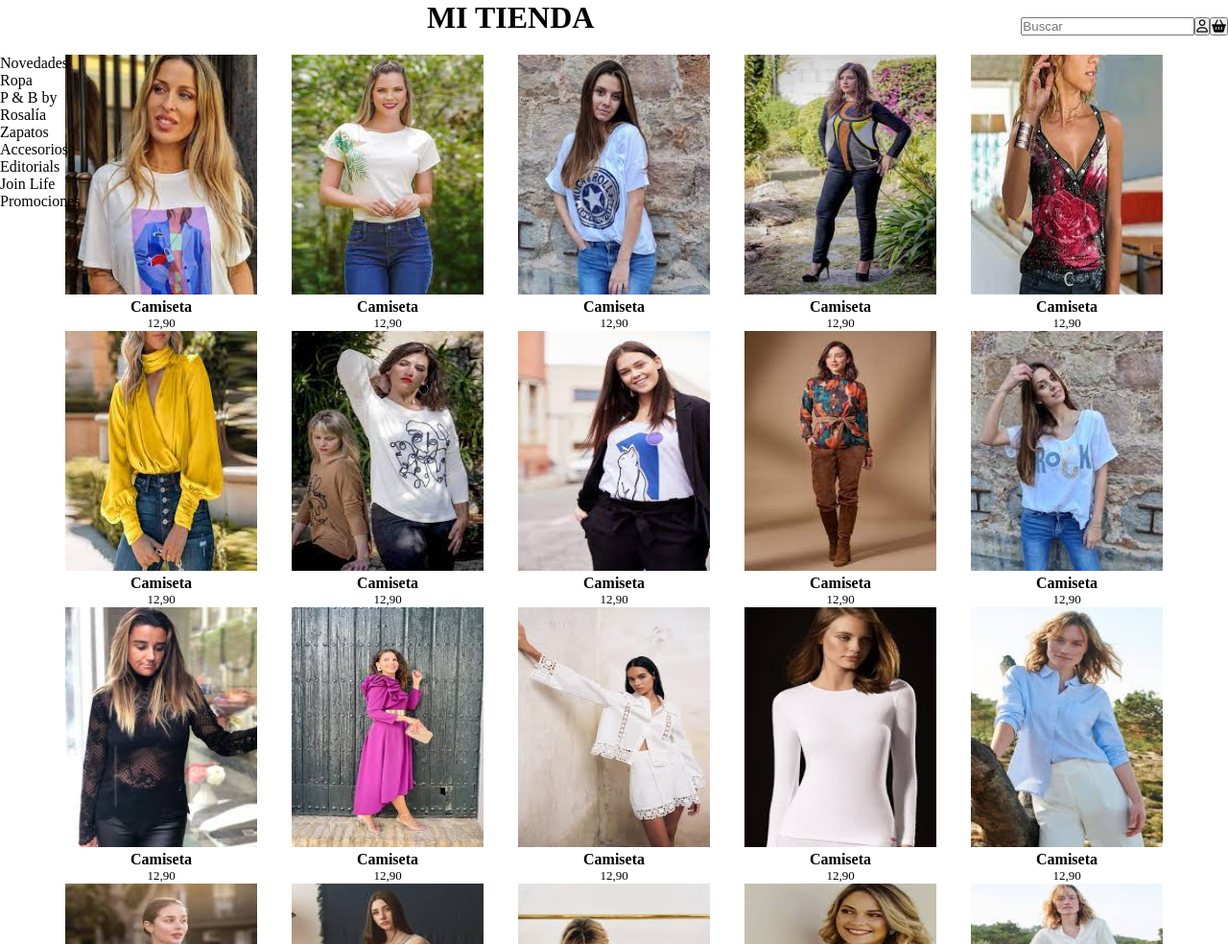
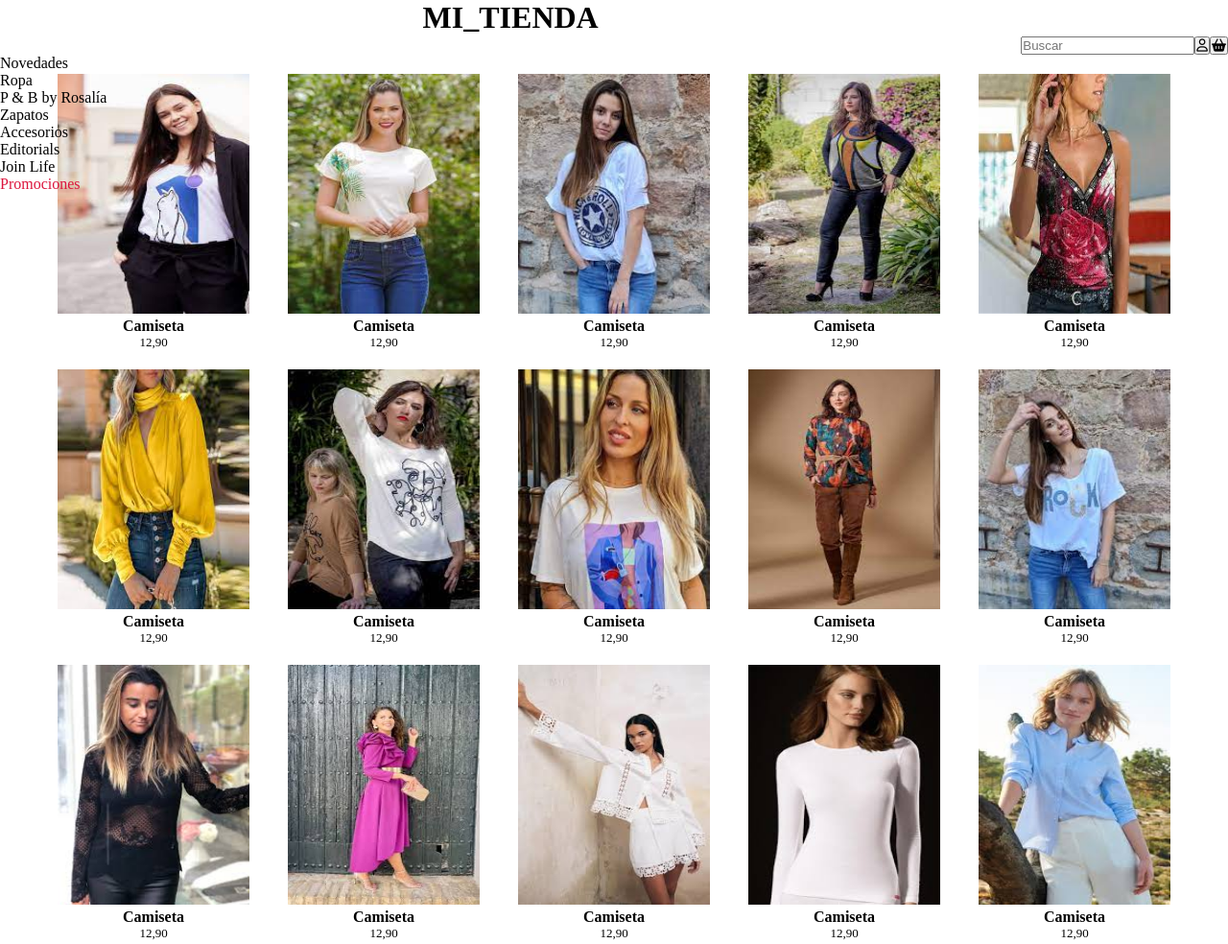
Before and after one commit to beapdp/Ejercicio-MiTiendaFlex, a plain HTML site: page index.html in a window 1280 px wide. Shown: the top 984 px of the page at 96% size. Drawn offline with Linux system fonts and the light colour scheme.

Commit message:
ejercicioTienda

```diff
--- a/index.html
+++ b/index.html
@@ -6,23 +6,23 @@
     <meta name="viewport" content="width=device-width, initial-scale=1.0">
     <link rel="stylesheet" href="https://cdnjs.cloudflare.com/ajax/libs/font-awesome/6.2.0/css/all.min.css" integrity="sha512-xh6O/CkQoPOWDdYTDqeRdPCVd1SpvCA9XXcUnZS2FmJNp1coAFzvtCN9BmamE+4aHK8yyUHUSCcJHgXloTyT2A==" crossorigin="anonymous" referrerpolicy="no-referrer" />
     <link rel="stylesheet" href="/main.css">
-    <title>Document</title>
+    <title>MI_TIENDA FLEX</title>
 </head>
 <body>
     <header>
         <nav>
-            <ul>
-                <li><a href="">Novedades</a></li>
-                <li><a href="">Ropa</a></li>
-                <li><a href="">P & B by Rosalía</a></li>
-                <li><a href="">Zapatos</a></li>
-                <li><a href="">Accesorios</a></li>
-                <li><a href="">Editorials</a></li>
-                <li><a href="">Join Life</a></li>
-                <li><a href="">Promociones</a></li>
+            <ul class="menu">
+                <li class="menu_items"><a href="#">Novedades</a></li>
+                <li class="menu_items"><a href="#">Ropa</a></li>
+                <li class="menu_items"><a href="#">P & B by Rosalía</a></li>
+                <li class="menu_items"><a href="#">Zapatos</a></li>
+                <li class="menu_items"><a href="#">Accesorios</a></li>
+                <li class="menu_items"><a href="#">Editorials</a></li>
+                <li class="menu_items"><a href="#">Join Life</a></li>
+                <li class="menu_items"><a href="#" class="prom">Promociones</a></li>
             </ul>
         </nav>
-        <h1>MI TIENDA</h1>
+        <h1 class="tittle">MI_TIENDA</h1>
         <form>
             <input type="search" placeholder="Buscar">
             <button type="submit"><span class="fa-regular fa-user"></span></button>
@@ -30,9 +30,9 @@
         </form>
     </header>
     <main>
-        <section>
+        <section class="principalSection">
             <article>
-                <img src="./images/img1.jpeg"/>
+                <img src="./images/img8.jpeg"/>
                 <h2>Camiseta</h2>
                 <p>12,90</p>
             </article>
@@ -67,7 +67,7 @@
                 <p>12,90</p>
             </article>
             <article>
-                <img src="./images/img8.jpeg"/>
+                <img src="./images/img1.jpeg"/>
                 <h2>Camiseta</h2>
                 <p>12,90</p>
             </article>
@@ -163,7 +163,7 @@
         <section class="footer__section2">
             <nav>
                 <ul>
-                    <li class="lista">
+                    <li class="footer_section2-lista">
                         Guía de compra
                     </li>
                     <li>
@@ -179,7 +179,7 @@
             </nav>
             <nav>
                 <ul>
-                    <li class="lista">
+                    <li class="footer_section2-lista">
                         Servicios
                     </li>
                     <li>
@@ -195,7 +195,7 @@
             </nav>
             <nav>
                 <ul>
-                    <li class="lista">
+                    <li class="footer_section2-lista">
                         Políticas
                     </li>
                     <li>
@@ -211,7 +211,7 @@
             </nav>
             <nav>
                 <ul>
-                    <li class="lista">
+                    <li class="footer_section2-lista">
                         Social
                     </li>
                     <li>
@@ -227,7 +227,7 @@
             </nav>
             <nav>
                 <ul>
-                    <li class="lista">
+                    <li class="footer_section2-lista">
                         Métodos de pago
                     </li>
                     <li>
--- a/main.css
+++ b/main.css
@@ -1,42 +1,43 @@
 *{
-    margin: 0;
-    padding: 0;
+    padding: 0px;
+    margin: 0px;
 }
 header{
+    position: relative;
     display: flex;
     justify-content: space-between;
     align-items: flex-end;
-
 }
-nav{
-    position: relative;
+.menu{
+    position: absolute;
+}
+.menu_items{
+    list-style: none;
 }
 a{
     text-decoration: none;
     color: black;
 }
-h1{
+.prom{
+    color: crimson;
+}
+.tittle{
     margin-bottom: 20px;
-    text-align: center;
+
 }
 form{
-    margin-bottom: 20px;
     display: flex;
 }
-ul{
-    position: absolute;
-    margin-top: 0px;
-}
-li{
-    list-style: none;
-}
-section{
+.principalSection{
     display: flex;
     flex-wrap: wrap;
     justify-content: space-around;
     align-items: center;
+    gap: 20px;
+    margin-top: 20px;
     margin-left: 50px;
     margin-right: 50px;
+
 }
 article > img{
     width: 200px;
@@ -59,12 +60,23 @@ aside{
 .footer__section1{
     display: flex;
     flex-direction: column;
+    align-items: center;
     margin-bottom: 50px;
 }
 .footer__section2{
+    display: flex;
+    justify-content: space-around;
+    flex-wrap: wrap;
+    align-items: center;
+    gap: 20px;
+    margin-top: 150px;
     margin-bottom: 30px;
 }
-.lista{
+.footer_section2-lista{
+    list-style: none;
     font-weight: bold;
-    margin-bottom: 20px;
+    margin-bottom: 15px;
 }
+.footer_section2-lista ~ li{
+    list-style: none;
+}
```
Also changed, not shown: 2 other files.
